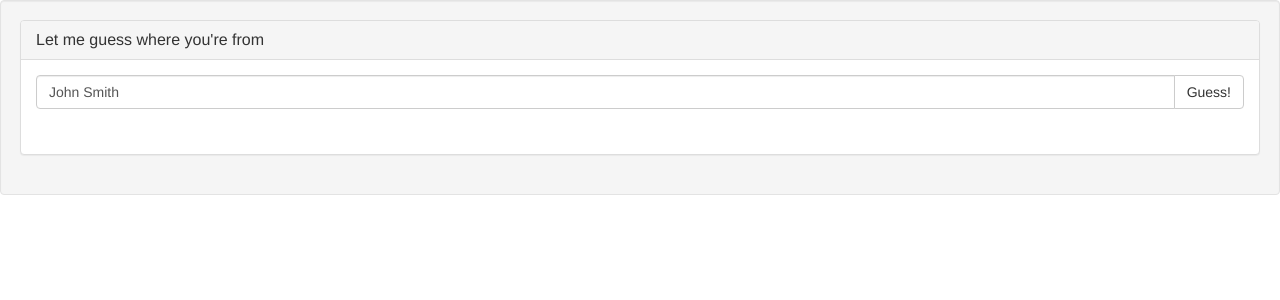
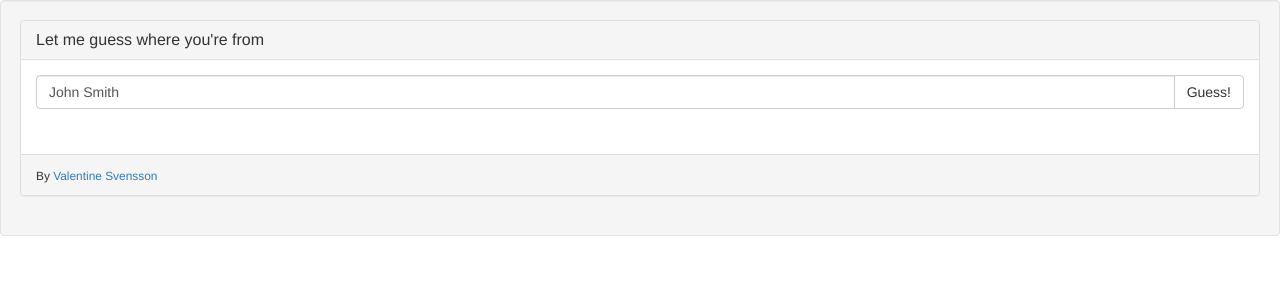
Before and after one commit to vals/letmeguesswhereyourefrom.com, a Flask app: page / in a window 1280 px wide. Shown: the top 300 px of the page. Run offline with Flask 2, Linux system fonts and the light colour scheme; data that the repository does not hold is empty; parts of the project's set-up code (start-up, migrations or seed data) failed here and were passed over; some libraries are stand-ins or nearby versions.

Commit message:
Added link to nxn

```diff
--- a/templates/index.html
+++ b/templates/index.html
@@ -21,7 +21,7 @@
     <div class="well">
       <div class="panel panel-default">
         <div class="panel-heading">
-          <h3 class="panel-title">Let me guess where you're from</h3>
+          <h2 class="panel-title">Let me guess where you're from</h2>
         </div>
         <div class="panel-body">
           <div class="input-group">
@@ -31,6 +31,9 @@
             </span>
           </div>
           <div class="panel-body" id="results"></div>
+        </div>
+        <div class="panel-footer">
+          <small>By <a href="http://nxn.se">Valentine Svensson</a></small>
         </div>
       </div>
     </div>
```
